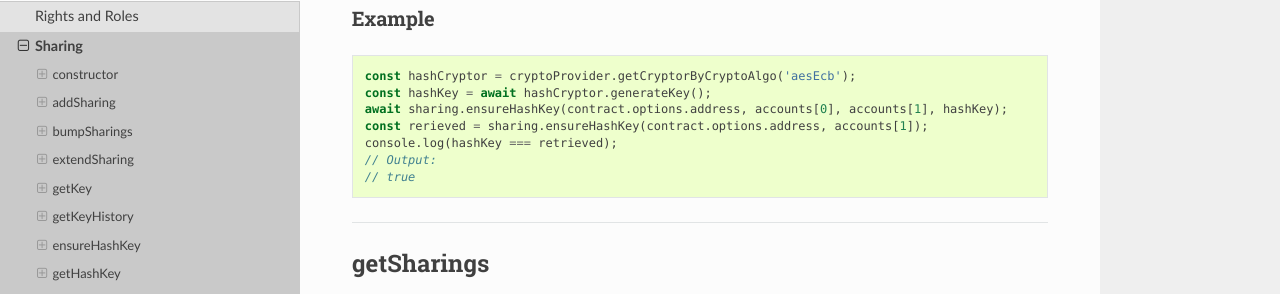
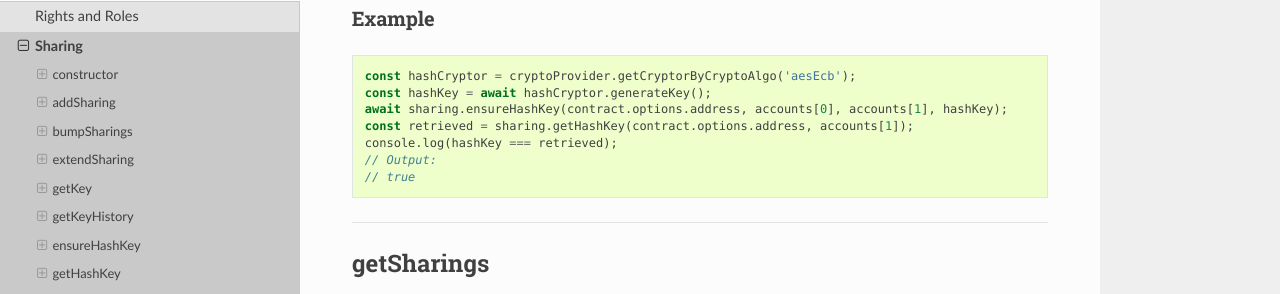
Before and after one commit to evannetwork/api-blockchain-core, a Sphinx documentation site: the page built from docs/contracts/sharing.rst, in a window 1280 px wide and 900 px high, scrolled down 7750 px. Shown: the part 141-435 px from the top of the window. Built offline with Sphinx 7.4.7 and the Read the Docs theme 2.0.0, drawn with Linux system fonts in a browser that asks for light colours; pages that are not in the unit, such as notebooks, are missing from menus.

Commit message:
fix typos

```diff
--- a/docs/contracts/sharing.rst
+++ b/docs/contracts/sharing.rst
@@ -477,7 +477,7 @@
     const hashCryptor = cryptoProvider.getCryptorByCryptoAlgo('aesEcb');
     const hashKey = await hashCryptor.generateKey();
     await sharing.ensureHashKey(contract.options.address, accounts[0], accounts[1], hashKey);
-    const rerieved = sharing.ensureHashKey(contract.options.address, accounts[1]);
+    const retrieved = sharing.getHashKey(contract.options.address, accounts[1]);
     console.log(hashKey === retrieved);
     // Output:
     // true
```
